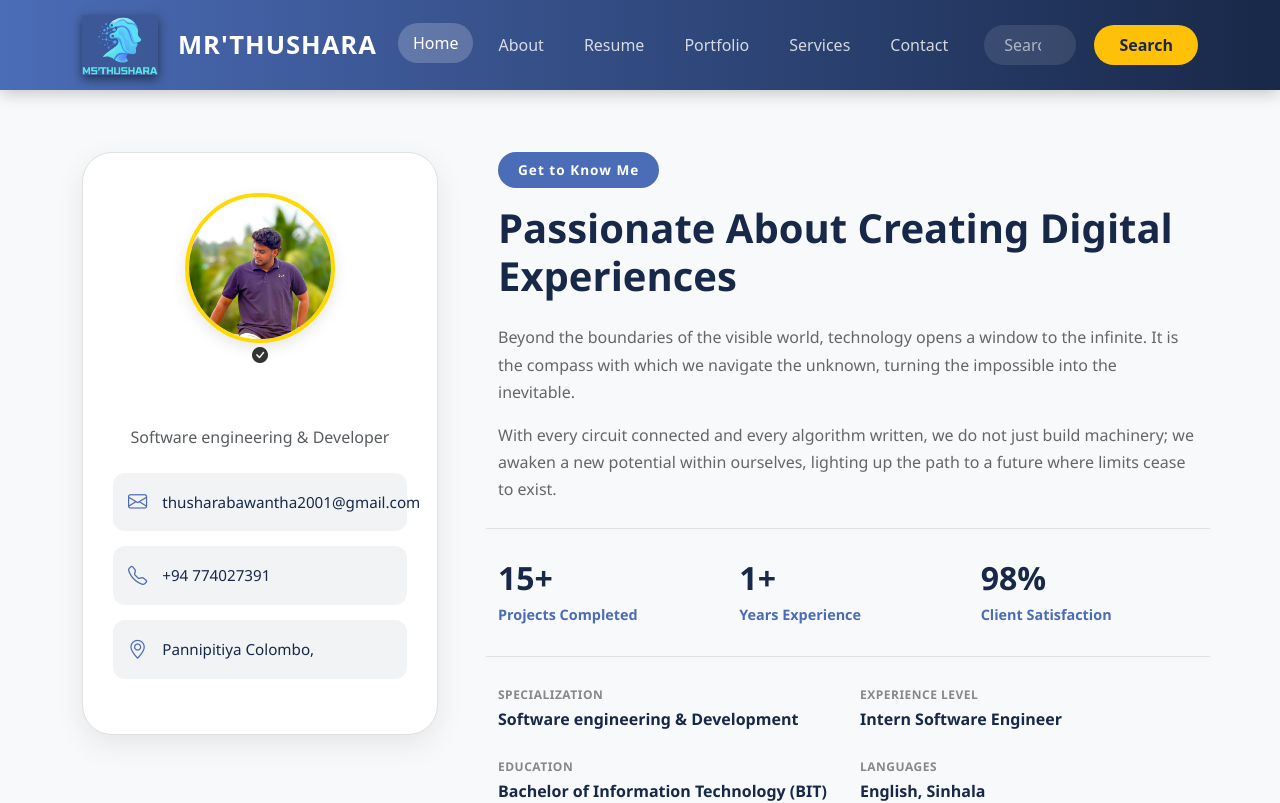
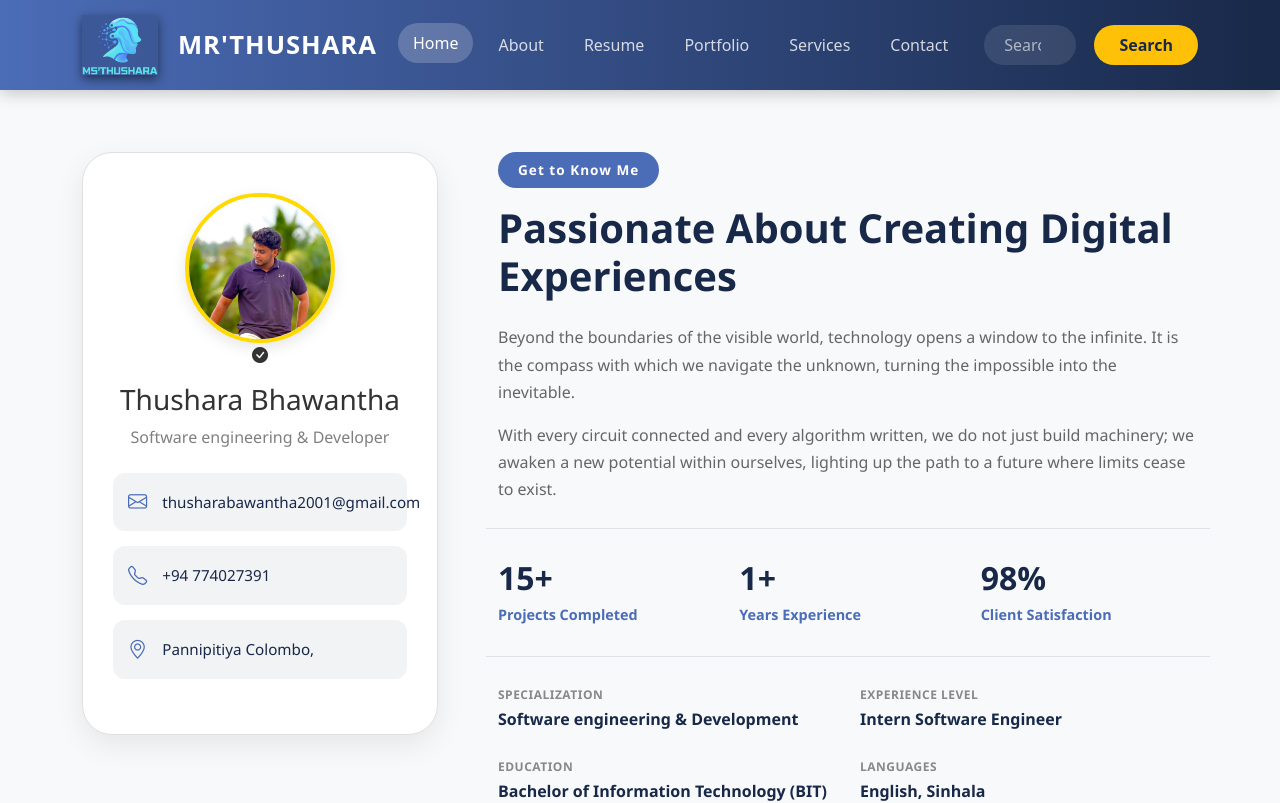
Before and after one commit to Thushara1020/My-Portfolio-angular, an Angular app in the folder my-portfolio/: page /about in a window 1280 px wide. Shown: the top 803 px of the page. Built offline with nearby package versions, Linux system fonts and the light colour scheme.

Commit message:
update profile card typography and color contrast

```diff
--- a/my-portfolio/src/app/pages/about/about.component.html
+++ b/my-portfolio/src/app/pages/about/about.component.html
@@ -1,6 +1,8 @@
 <app-navbar></app-navbar> <br /><br /><br/>
+
 <section class="about-section">
   <div class="container">
+
     <div class="row gy-5">
       <div class="col-lg-4">
         <div class="profile-card text-center">
@@ -11,8 +13,10 @@
             </div>
           </div>
 
-          <h3 class="mt-3 text-white">Thushara Bhawantha</h3>
-          <p class="text-muted">Software engineering & Developer</p>
+
+          <h3 class="mt-3 text-balance">Thushara Bhawantha</h3>
+          <p class="text-black-50">Software engineering & Developer</p>
+
 
           <div class="contact-info mt-4">
             <div class="contact-box">
```
